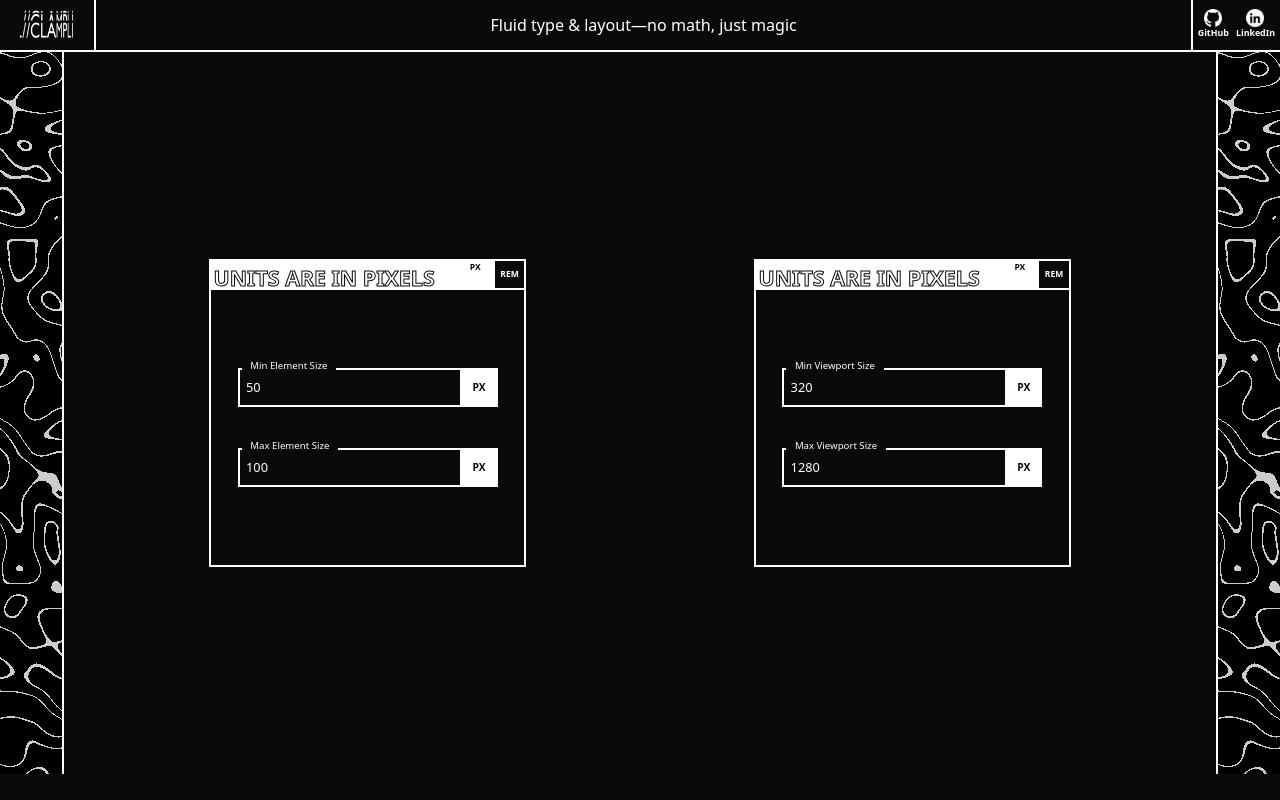
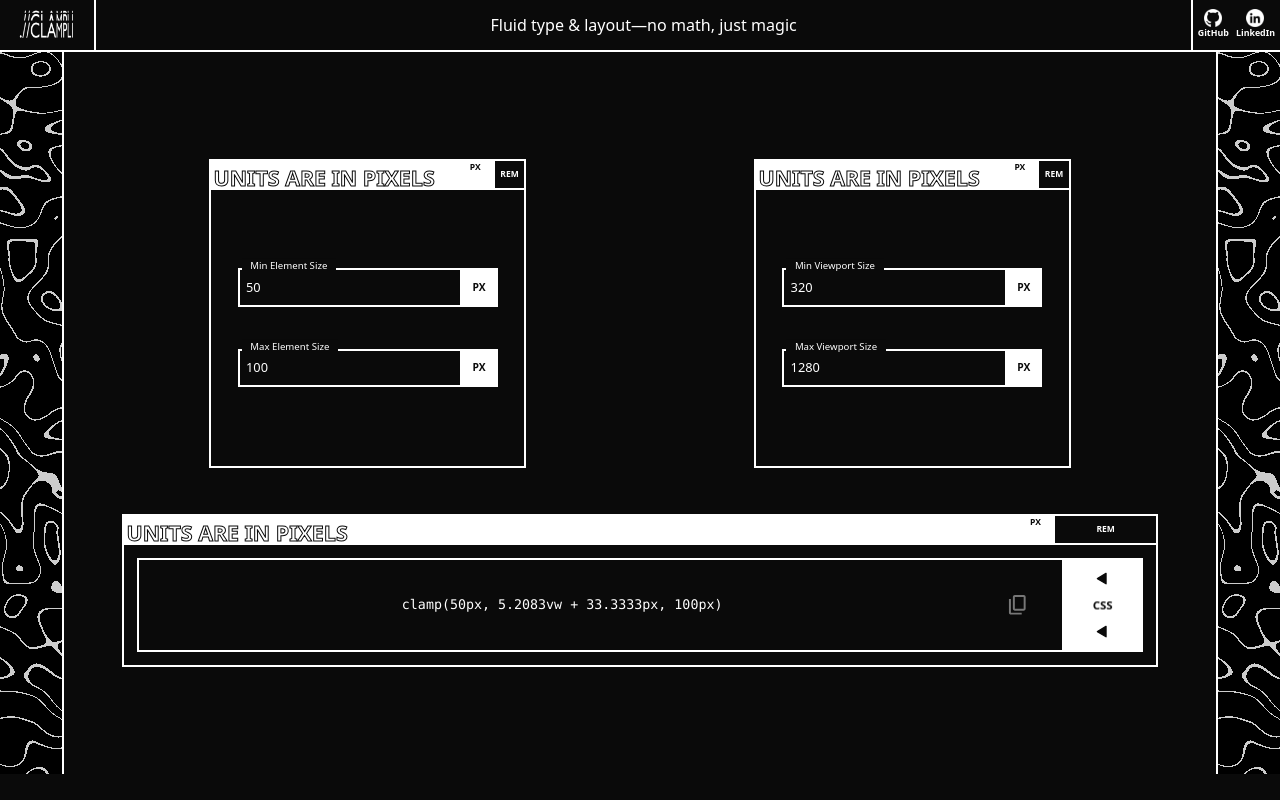
Before and after one commit to auilk/clampli, a Next.js app: page / in a window 1280 px wide. Built offline with nearby package versions, Linux system fonts and the light colour scheme.

Commit message:
Migrate Toggle, ClipBoard, and ClampResult components to Next.js

```diff
--- /dev/null
+++ b/app/components/ClampResult.jsx
@@ -0,0 +1,78 @@
+"use client";
+
+import useResultStore from "../store/result-store";
+import useSelectorStore from "../store/selector-store";
+import useToggleStore from "../store/toggle-store";
+import ClipBoard from "./ClipBoard";
+import Toggle from "./Toggle";
+import UnitSelector from "./UnitSelector";
+
+/**
+ * React component that renders a responsive font size using a CSS clamp() expression.
+ *
+ * @param {Object} props - Component props.
+ * @param {number} [props.fontSize="1rem"] - Base font size in `rem` units used to generate the clamp().
+ * @param {string} [props.borderWidth="2px"] - CSS border width around the ClampResult component (e.g., "1px", "0.5rem").
+ * @returns {JSX.Element} A rendered element displaying the clamp() expression or styled with it.
+ */
+function ClampResult({fontSize = "1rem", borderWidth = "2px"})
+{
+    const format = useToggleStore((state) => (state.format));
+    const setFormat = useToggleStore((state) => (state.setFormat));
+
+    const resultUnit = useSelectorStore((state) => (state.resultUnit));
+    const setResultUnit = useSelectorStore((state) => (state.setResultUnit));
+
+    const clampResult = useResultStore((state) => state.clampResult);
+
+    return(
+        <div className="w-full">
+            <UnitSelector
+                fontSize="clamp(0.4rem, 0.355rem + 0.223vw, 0.71rem)"
+                borderWidth={borderWidth}
+                value={resultUnit}
+                onSelect={setResultUnit}
+            ></UnitSelector>
+
+            <div
+                className="w-full h-fit flex border-white bg-graphite-900"
+                style={{
+                    borderWidth: `0px ${borderWidth} ${borderWidth} ${borderWidth}`,
+                    padding: "clamp(0.5rem, 0.392rem + 0.541vw, 1.25rem)"
+                }}
+            >
+                <div
+                    className="flex items-center w-full text-white"
+                    style={{
+                            borderWidth: borderWidth,
+                            paddingRight: "clamp(0.5rem, 0.392rem + 0.541vw, 1.25rem)"
+                    }}
+                >
+                    <code
+                        className="flex flex-1 justify-center items-center text-nowrap"
+                        style={{
+                            fontSize: fontSize,
+                        }}
+                    >
+                        {clampResult}
+                    </code>
+
+                    <ClipBoard textToCopy={clampResult}></ClipBoard>
+                </div>
+
+                <Toggle
+                    padding="clamp(0.3rem, 0.199rem + 0.505vw, 1rem)"
+                    borderWidth={borderWidth}
+                    fontSize="clamp(0.5rem, 0.428rem + 0.36vw, 1rem)"
+                    firstOption="CSS"
+                    secondOption="TAILWIND"
+                    vertical={true}
+                    value={format}
+                    onToggle={setFormat}
+                ></Toggle>
+            </div>
+        </div>
+    );
+}
+
+export default ClampResult;
--- /dev/null
+++ b/app/components/ClipBoard.jsx
@@ -0,0 +1,43 @@
+/**
+ * A React component that renders a button which, when clicked,
+ * copies the provided text to the user's clipboard.
+ *
+ * @component
+ * @param {Object} props - The component props.
+ * @param {string} props.textToCopy - The text that will be copied to the clipboard.
+ * @returns {JSX.Element} The rendered button element.
+ */
+function ClipBoard({textToCopy})
+{
+    const HandleCopy = async () =>
+    {
+        try
+        {
+            await navigator.clipboard.writeText(textToCopy);
+        }
+        catch (err)
+        {
+            console.error("Failed to copy: ", err);
+        }
+    };
+
+    return(
+        <button
+            className="p-5 opacity-50 hover:opacity-100 cursor-pointer h-full transition-opacity"
+            onClick={HandleCopy}>
+            <svg
+                width="clamp(15px, 0.8929vw + 12.1429px, 35px)"
+                height="clamp(15px, 0.8929vw + 12.1429px, 35px)"
+                viewBox="0 -960 960 960"
+                fill="#e3e3e3"
+                xmlns="http://www.w3.org/2000/svg"
+            >
+                <path
+                    d="M360-240q-33 0-56.5-23.5T280-320v-480q0-33 23.5-56.5T360-880h360q33 0 56.5 23.5T800-800v480q0 33-23.5 56.5T720-240H360Zm0-80h360v-480H360v480ZM200-80q-33 0-56.5-23.5T120-160v-560h80v560h440v80H200Zm160-240v-480 480Z"
+                />
+            </svg>
+        </button>
+    );
+}
+
+export default ClipBoard;
--- /dev/null
+++ b/app/components/Toggle.jsx
@@ -0,0 +1,107 @@
+/**
+ * Toggle component that switches between two options on click.
+ * Uses Zustand for internal state management (`value` and `onToggle`).
+ *
+ * @param {Object} props - Component props.
+ * @param {string} [props.fontSize="1rem"] - CSS font size of the toggle text.
+ * @param {string} [props.padding="1rem"] - CSS padding inside the toggle button.
+ * @param {string} [props.borderWidth="2px"] - CSS border width around the Toggle container (e.g., "1px", "0.5rem").
+ * @param {string} [props.firstOption="option01"] - Label for the first toggle option.
+ * @param {string} [props.secondOption="option02"] - Label for the second toggle option.
+ * @param {boolean} [props.vertical=false] - If true, toggle displays vertically; otherwise horizontally.
+ * @param {boolean} [props.fullWidth=false] - If true, toggle stretches to fill the container width.
+ * @returns {JSX.Element} The rendered toggle button component.
+ */
+function Toggle({fontSize = "1rem", padding = "1rem", borderWidth = "2px", firstOption = "option01", secondOption = "option02", vertical = false, fullWidth = false, value, onToggle})
+{
+    const longest = firstOption.length > secondOption.length ? firstOption : secondOption;
+
+    return (
+        <button
+            className="w-fit h-fit flex justify-center items-center bg-white border-[2px_2px_2px_0px] border-white  transition-all duration-500 cursor-pointer"
+            onClick={() => onToggle(value === firstOption ? secondOption : firstOption)}
+            style={{
+                width: fullWidth ? "100%" : "fit-content",
+                flexDirection: vertical ? "column" : "row",
+                padding: padding,
+                borderWidth: `${borderWidth} ${borderWidth} ${borderWidth} 0`
+            }}
+        >
+            <svg
+                className="relativew-6 h-6 transition-transform duration-500"
+                viewBox="0 0 100 100"
+                fill="none"
+                xmlns="http://www.w3.org/2000/svg"
+                style={{
+                    width: `calc(${fontSize} * 1.5)`,
+                    height: `calc(${fontSize} * 1.5)`,
+                    transform: value === firstOption ? vertical ? "rotateZ(0deg) rotateY(0deg)" : "rotateZ(90deg) rotateY(0deg)"  : vertical ? "rotateZ(0deg) rotateY(-180deg)" : "rotateZ(90deg) rotateY(-180deg)",
+                }}
+            >
+                <path
+                    d="M20 50 L70 20 70 80 Z"
+                    stroke="#0A0A0A"
+                    fill="#0A0A0A"
+                    strokeWidth="8"
+                    strokeLinecap="round"
+                    strokeLinejoin="round"
+                />
+            </svg>
+
+            <div
+                className="relative font-bold leading-normal text-graphite-900 w-fit h-fit"
+                style={{
+                    padding: vertical ? `${padding} 0px` : `0px ${padding}`,
+                    fontSize: fontSize,
+                    perspective: `calc(${fontSize} * 4)`,
+                    writingMode: vertical ? "sideways-rl" : "horizontal-tb"
+                }}
+            >
+                <span className="opacity-0">{longest}</span>
+
+                <span
+                    className="absolute top-1/2 left-1/2 transition-transform duration-500 w-fit text-nowrap -translate-1/2 backface-hidden"
+                    style={{
+                        transform: value === firstOption ? vertical ? "rotateY(0deg)" : "rotateX(0deg)" : vertical ? "rotateY(180deg)" : "rotateX(180deg)",
+                        transformOrigin: `center center calc(-0.5 * ${fontSize})`
+                    }}
+                >
+                    {firstOption}
+                </span>
+
+                <span
+                    className="absolute top-1/2 left-1/2 transition-transform duration-500 w-fit text-nowrap -translate-1/2 backface-hidden"
+                    style={{
+                        transform: value === secondOption ? vertical ? "rotateY(0deg)" : "rotateX(0deg)" : vertical ? "rotateY(-180deg)" : "rotateX(-180deg)",
+                        transformOrigin: `center center calc(-0.5 * ${fontSize})`
+                    }}
+                >
+                    {secondOption}
+                </span>
+            </div>
+
+            <svg
+                className="relative w-6 h-6 transition-transform duration-500"
+                viewBox="0 0 100 100"
+                fill="none"
+                xmlns="http://www.w3.org/2000/svg"
+                style={{
+                    width: `calc(${fontSize} * 1.5)`,
+                    height: `calc(${fontSize} * 1.5)`,
+                    transform: value === firstOption ? vertical ? "rotateZ(0deg) rotateY(0deg)" : "rotateZ(90deg) rotateY(0deg)"  : vertical ? "rotateZ(0deg) rotateY(-180deg)" : "rotateZ(90deg) rotateY(-180deg)",
+                }}
+            >
+                <path
+                    d="M20 50 L70 20 70 80 Z"
+                    stroke="#0A0A0A"
+                    fill="#0A0A0A"
+                    strokeWidth="8"
+                    strokeLinecap="round"
+                    strokeLinejoin="round"
+                />
+            </svg>
+        </button>
+    );
+}
+
+export default Toggle;
--- a/app/page.js
+++ b/app/page.js
@@ -4,6 +4,7 @@ import NavLink from "./components/NavLink";
 import Background from "./components/Background";
 import ElementForm from "./components/ElementForm";
 import ViewportForm from "./components/ViewportForm";
+import ClampResult from "./components/ClampResult";
 
 export default function Home()
 {
@@ -84,6 +85,11 @@ export default function Home()
 
                 <ViewportForm></ViewportForm>
               </div>
+
+              <ClampResult
+                fontSize="clamp(0.4rem, 0.256rem + 0.721vw, 1.4rem)"
+                borderWidth="clamp(1px, 0.614px + 0.12vw, 3px)"
+              ></ClampResult>
             </div>
           </div>
 
```
